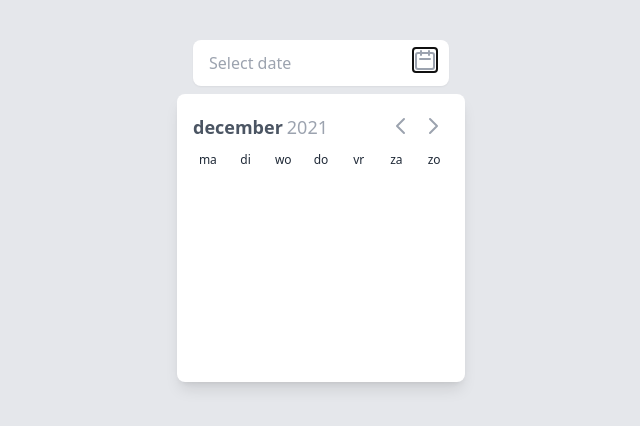
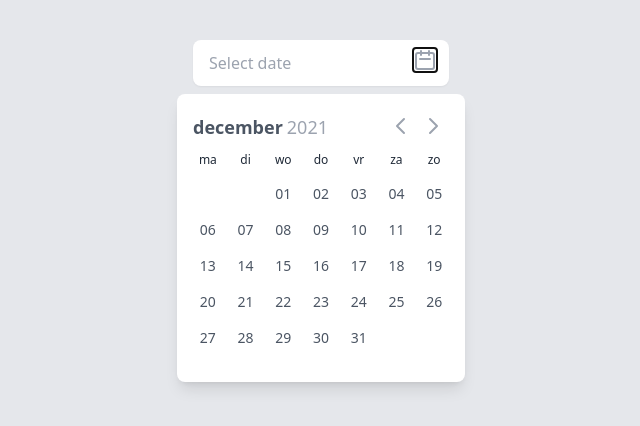
Before and after one commit to mikepage/headlessui-datepicker, a React (Create React App) app: page / in a window 1280 px wide. Both pictures are taken after a click on the button 744 px from the left and 60 px from the top of the page. Shown: the top 426 px of the page, without its empty margins (319-959 px from the left). Built offline with nearby package versions, Linux system fonts and the light colour scheme.

Commit message:
feat: add date picker dates

```diff
--- a/src/components/DatepickerPanel.tsx
+++ b/src/components/DatepickerPanel.tsx
@@ -1,5 +1,8 @@
+import { eachDayOfInterval, format, lastDayOfMonth } from 'date-fns'
 import {
+  diffStartOfWeek,
   formatDate,
+  FORMAT_DAY_OF_MONTH,
   FORMAT_MONTH,
   FORMAT_YEAR,
   getLocaleDayValues
@@ -14,6 +17,13 @@ const DatepickerPanel = (props: Props) => {
   const { cursorDate, locale } = useDatepickerContext()
 
   const localeDayValues = getLocaleDayValues(locale)
+  const monthDates = eachDayOfInterval({
+    start: cursorDate,
+    end: lastDayOfMonth(cursorDate)
+  })
+  const monthDatesBlank = Array.from({
+    length: diffStartOfWeek(cursorDate, locale)
+  })
 
   return (
     <div className="w-full h-full p-4 overflow-hidden bg-white rounded-lg shadow-lg">
@@ -31,13 +41,27 @@ const DatepickerPanel = (props: Props) => {
           <NextMonthButton />
         </div>
       </div>
+
       <div className="grid grid-cols-7 mb-3 -mx-1">
         {localeDayValues.map((dayOfWeek: string, index) => (
-          <div
-            key={index}
-            className="px-1 text-xs font-medium text-center text-gray-800"
-          >
-            {dayOfWeek}
+          <div key={index} className="px-1">
+            <div className="text-xs font-medium text-center text-gray-800">
+              {dayOfWeek}
+            </div>
+          </div>
+        ))}
+      </div>
+
+      <div className="grid grid-cols-7 mb-3 -mx-1 gap-y-2">
+        {monthDatesBlank.map((_, index) => (
+          <div key={index} className="px-1"></div>
+        ))}
+
+        {monthDates.map((date: Date, index) => (
+          <div key={index} className="px-1">
+            <div className="text-sm leading-loose text-center text-gray-600 transition duration-100 ease-in-out rounded-full cursor-pointer hover:bg-blue-200">
+              {format(date, FORMAT_DAY_OF_MONTH)}
+            </div>
           </div>
         ))}
       </div>
--- a/src/utils/DateFormatter.ts
+++ b/src/utils/DateFormatter.ts
@@ -1,4 +1,10 @@
-import { format, isDate, isValid } from 'date-fns'
+import {
+  differenceInCalendarDays,
+  format,
+  isDate,
+  isValid,
+  startOfWeek
+} from 'date-fns'
 import { enUS, nl } from 'date-fns/locale'
 
 export const FORMAT_LOCALE_DATE = 'PP'
@@ -24,6 +30,13 @@ export const getLocaleDayValues = (locale: string) => {
   )
 }
 
+export const diffStartOfWeek = (date: Date, locale: string) => {
+  const localeConfig = getLocaleConfig(locale)
+  const weekStartsOn = localeConfig.options?.weekStartsOn ?? 0
+
+  return differenceInCalendarDays(date, startOfWeek(date, { weekStartsOn }))
+}
+
 export const formatDate = (date: Date, dateFormat: string, locale: string) => {
   if (isDate(date) && isValid(date)) {
     return format(date, dateFormat, { locale: getLocaleConfig(locale) })
```
